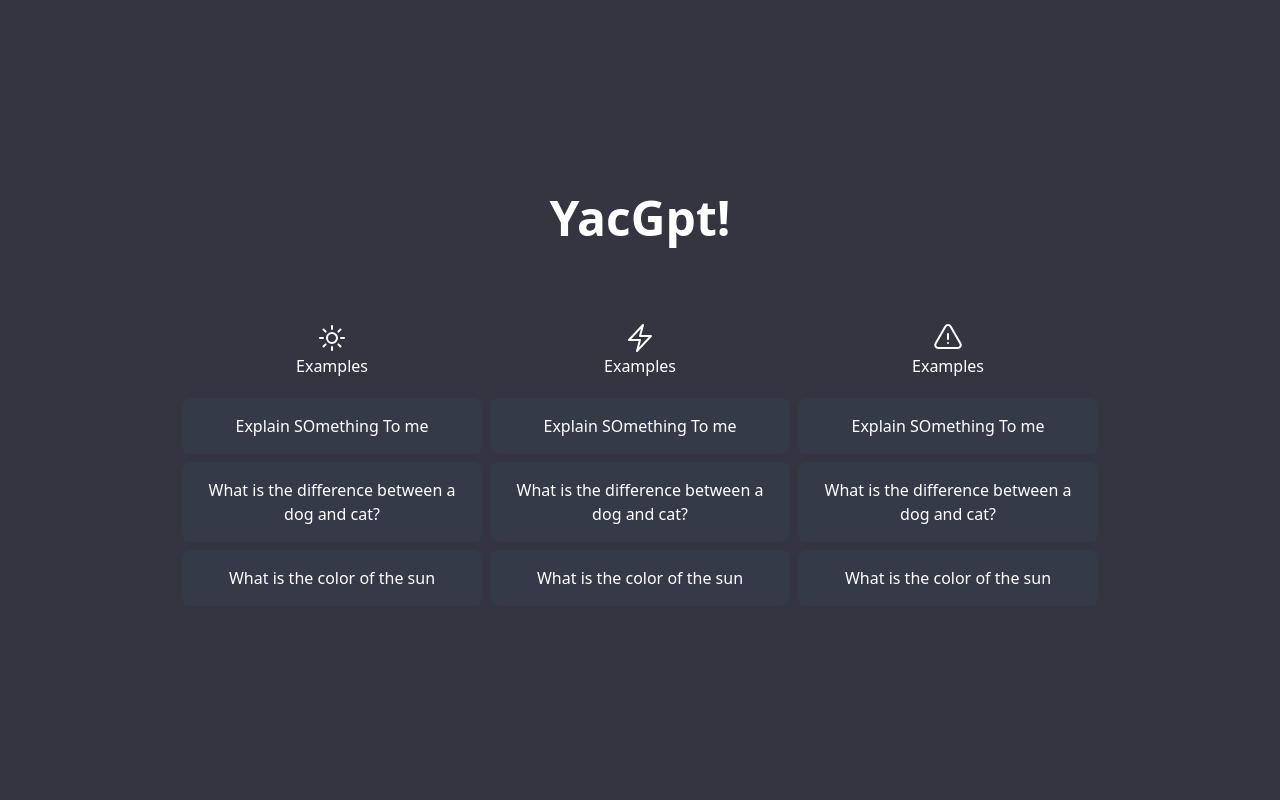
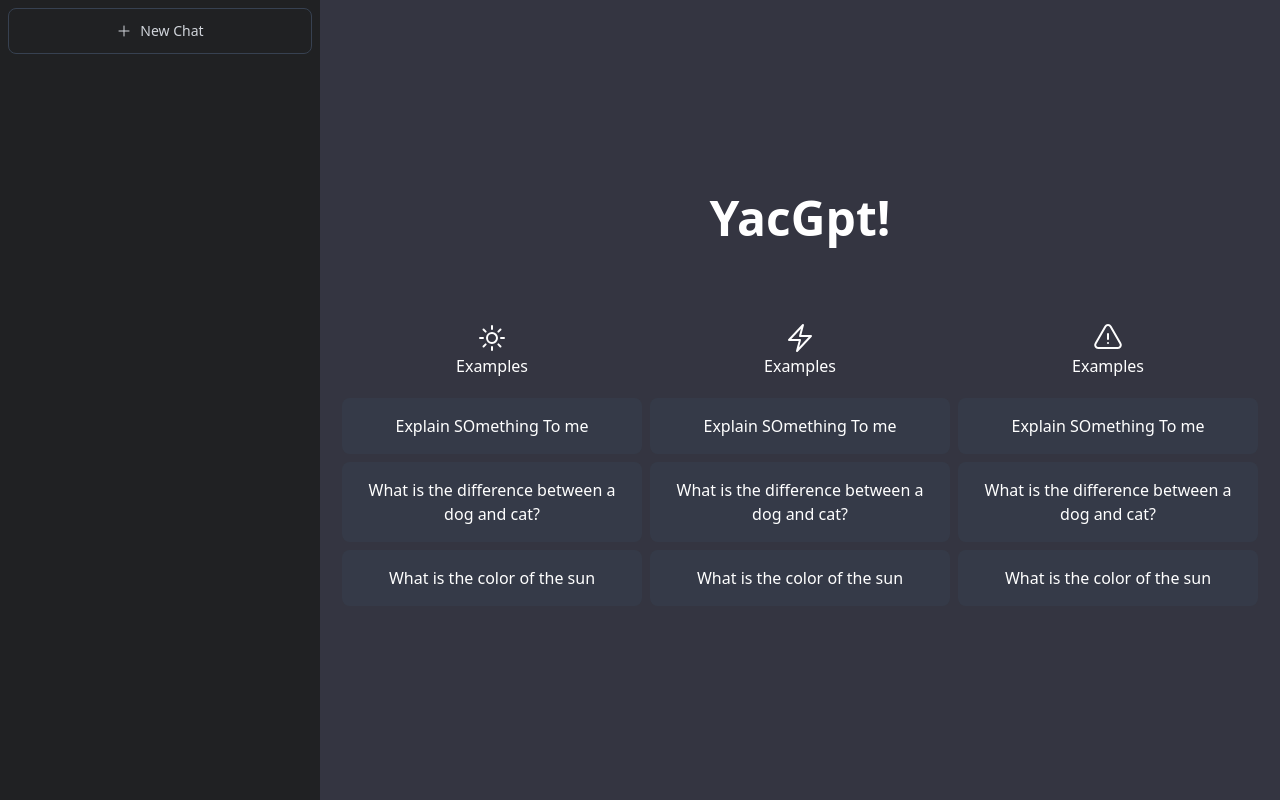
Before and after one commit to YacovKopel/yacGPT, a Next.js app in the folder yacgpt-messenger/: page / in a window 1280 px wide. Built offline with nearby package versions, Linux system fonts and the light colour scheme.

Commit message:
sidebar in the works

```diff
--- a/yacgpt-messenger/app/layout.tsx
+++ b/yacgpt-messenger/app/layout.tsx
@@ -1,4 +1,5 @@
 import '@/styles/globals.css'
+import SideBar from '@/components/SideBar'
 
 export const metadata = {
   title: 'Next.js',
@@ -14,8 +15,11 @@ export default function RootLayout({
     <html lang="en">
       <body>
         <div className='flex'>
-        {/* {sidebar}
-        {ClientPRovider} */}
+          <div className='bg-[#202123] max-w-xs h-screen overflow-y-auto md:min-w-[20rem]'>
+          <SideBar />
+          </div>
+
+        {/* {ClientPRovider} */}
 
           <div className='bg-[#343541] flex-1'>{children}</div>
           </div>
--- /dev/null
+++ b/yacgpt-messenger/components/NewChat.tsx
@@ -0,0 +1,13 @@
+import { PlusIcon } from "@heroicons/react/24/outline";
+
+function NewChat() {
+    return (
+      <div className="border-gray-700 border chatRow">
+        <PlusIcon className="h-4 w-4"/>
+        <p>New Chat</p>
+
+      </div>
+    );
+  }
+
+  export default NewChat;
--- /dev/null
+++ b/yacgpt-messenger/components/SideBar.tsx
@@ -0,0 +1,17 @@
+import NewChat from "./NewChat";
+function SideBar() {
+  return (
+    <div className="p-2 flex flex-col h-screen">
+      <div className="flex-1">
+        <div>
+        {/* {new chat} */}
+        <NewChat/>
+        <div>{/* {model Selection} */}</div>
+        {/* {map thru the chat rows} */}
+        </div>
+      </div>
+    </div>
+  );
+}
+
+export default SideBar;
--- a/yacgpt-messenger/styles/globals.css
+++ b/yacgpt-messenger/styles/globals.css
@@ -30,4 +30,9 @@ body {
   .infoText{
     @apply p-4 bg-gray-700/50 rounded-lg max-w-[300px]
   }
+  .chatRow{
+    @apply rounded-lg px-5 py-3 text-sm flex items-center
+    justify-center space-x-2 hover:bg-gray-700/70 cursor-pointer
+    text-gray-300 transition-all duration-200 ease-out
+  }
 }
```
